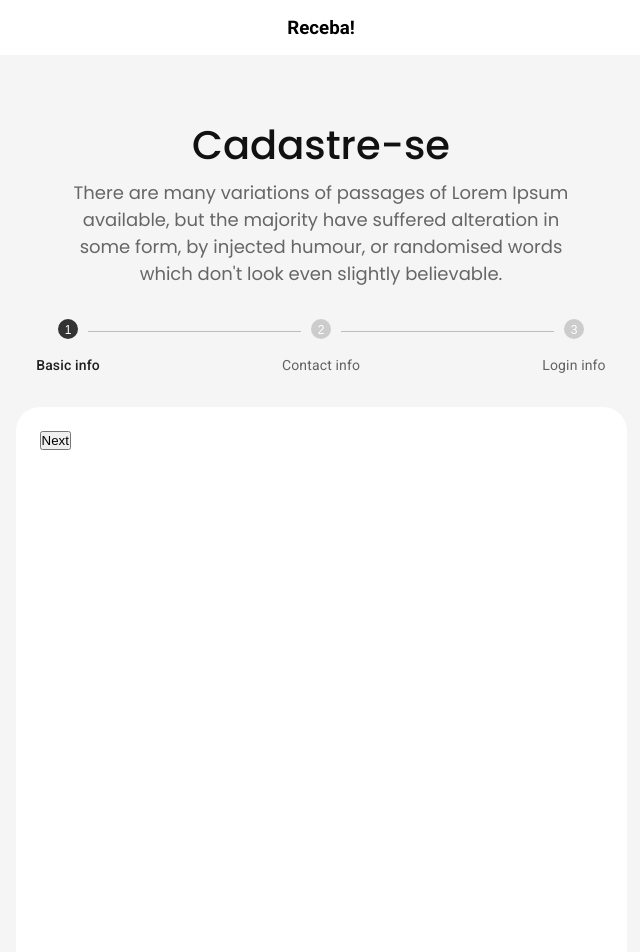
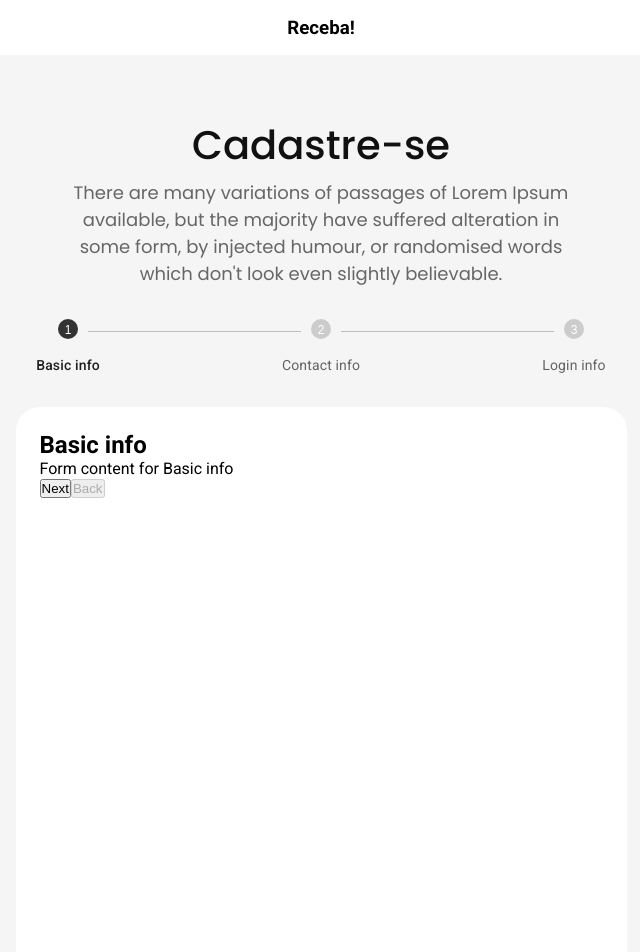
Before and after one commit to Gabriel-Silva-7/Receba, a React (Vite) app: page /register in a window 1280 px wide. Shown: the top 952 px of the page, without its empty margins (319-959 px from the left). Built offline with nearby package versions, Linux system fonts and the light colour scheme.

Commit message:
feat: signup

```diff
--- a/src/pages/Signup/index.tsx
+++ b/src/pages/Signup/index.tsx
@@ -11,10 +11,23 @@ const steps = ['Basic info', 'Contact info', 'Login info'];
 const Signup: React.FC = () => {
   const [activeStep, setActiveStep] = useState(0);
 
+  const handleNext = () => {
+    setActiveStep(prevActiveStep => prevActiveStep + 1);
+  };
+
+  const handleBack = () => {
+    setActiveStep(prevActiveStep => prevActiveStep - 1);
+  };
+
   return (
     <S.Container>
       <S.HeaderNav>
-        <h3>Receba!</h3>
+        <h3
+          onClick={() => (window.location.href = '/')}
+          style={{ cursor: 'pointer' }}
+        >
+          Receba!
+        </h3>
       </S.HeaderNav>
       <S.FormContainer>
         <S.Title>Cadastre-se</S.Title>
@@ -55,9 +68,34 @@ const Signup: React.FC = () => {
             ))}
           </Stepper>
         </Box>
-        <S.FormWrapper>
-          <button onClick={() => setActiveStep(activeStep + 1)}>Next</button>
-        </S.FormWrapper>
+        {steps.map((label, index) => (
+          <S.FormWrapper
+            key={label}
+            style={{
+              height: activeStep === index ? '765px' : '100px',
+              overflow: 'hidden',
+              transition: 'height 0.3s ease',
+            }}
+          >
+            {activeStep === index ? (
+              <div>
+                <h2>{label}</h2>
+                <p>Form content for {label}</p>
+                <button
+                  onClick={handleNext}
+                  disabled={activeStep === steps.length - 1}
+                >
+                  Next
+                </button>
+                <button onClick={handleBack} disabled={activeStep === 0}>
+                  Back
+                </button>
+              </div>
+            ) : (
+              <h2>{label}</h2>
+            )}
+          </S.FormWrapper>
+        ))}
       </S.FormContainer>
     </S.Container>
   );
--- a/src/pages/Signup/styles.ts
+++ b/src/pages/Signup/styles.ts
@@ -4,7 +4,6 @@ export const Container = styled.div`
   display: flex;
   flex-direction: column;
   justify-content: center;
-  flex-shrink: 0;
   background: #f5f5f5;
 `;
 
@@ -24,6 +23,7 @@ export const FormContainer = styled.div`
   flex-direction: column;
   justify-content: center;
   align-items: center;
+  margin-bottom: 300px;
 `;
 
 export const Title = styled.span`
@@ -58,4 +58,8 @@ export const FormWrapper = styled.div`
   gap: 19px;
   width: 611px;
   height: 765px;
+
+  & + & {
+    margin-top: 24px;
+  }
 `;
```
